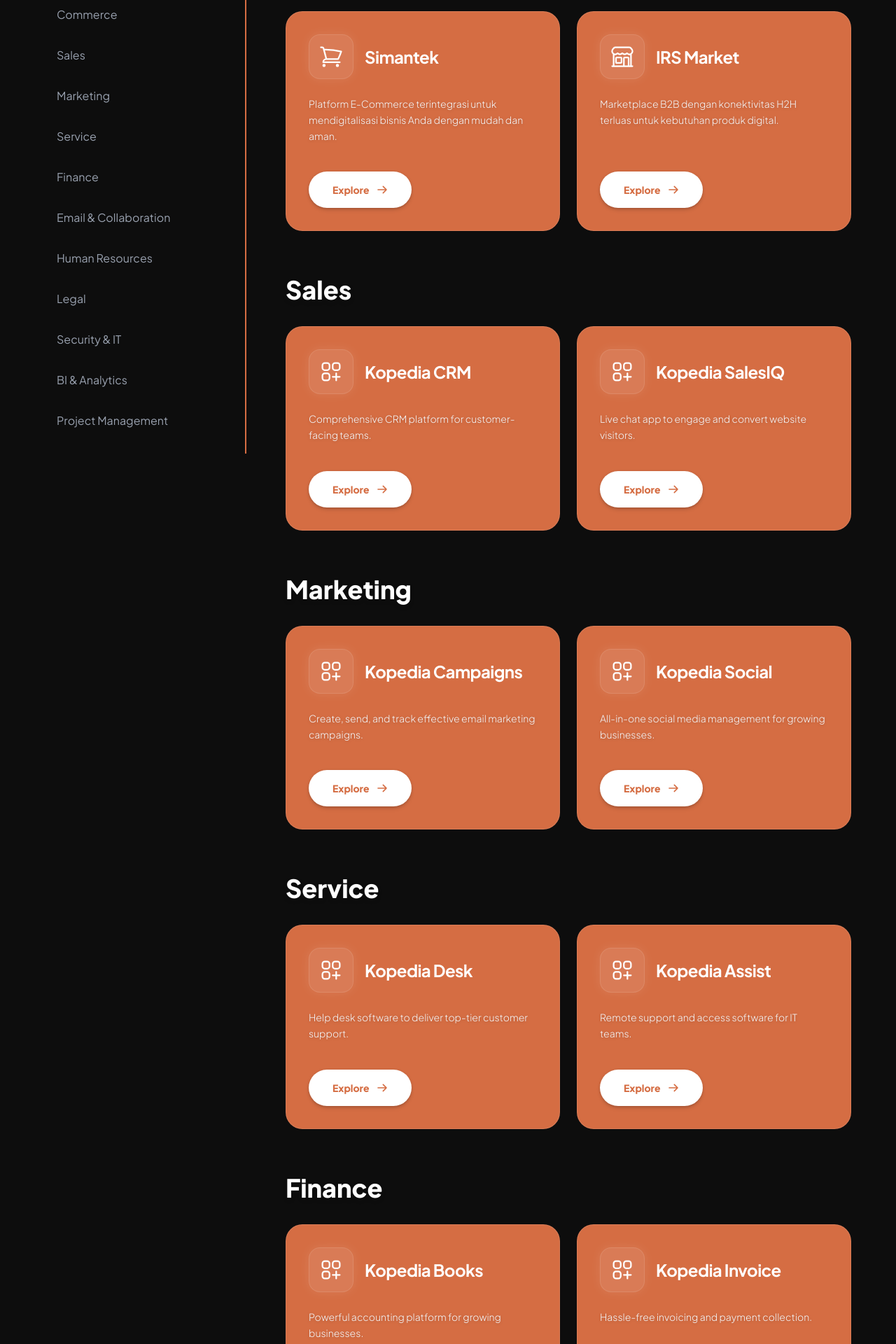
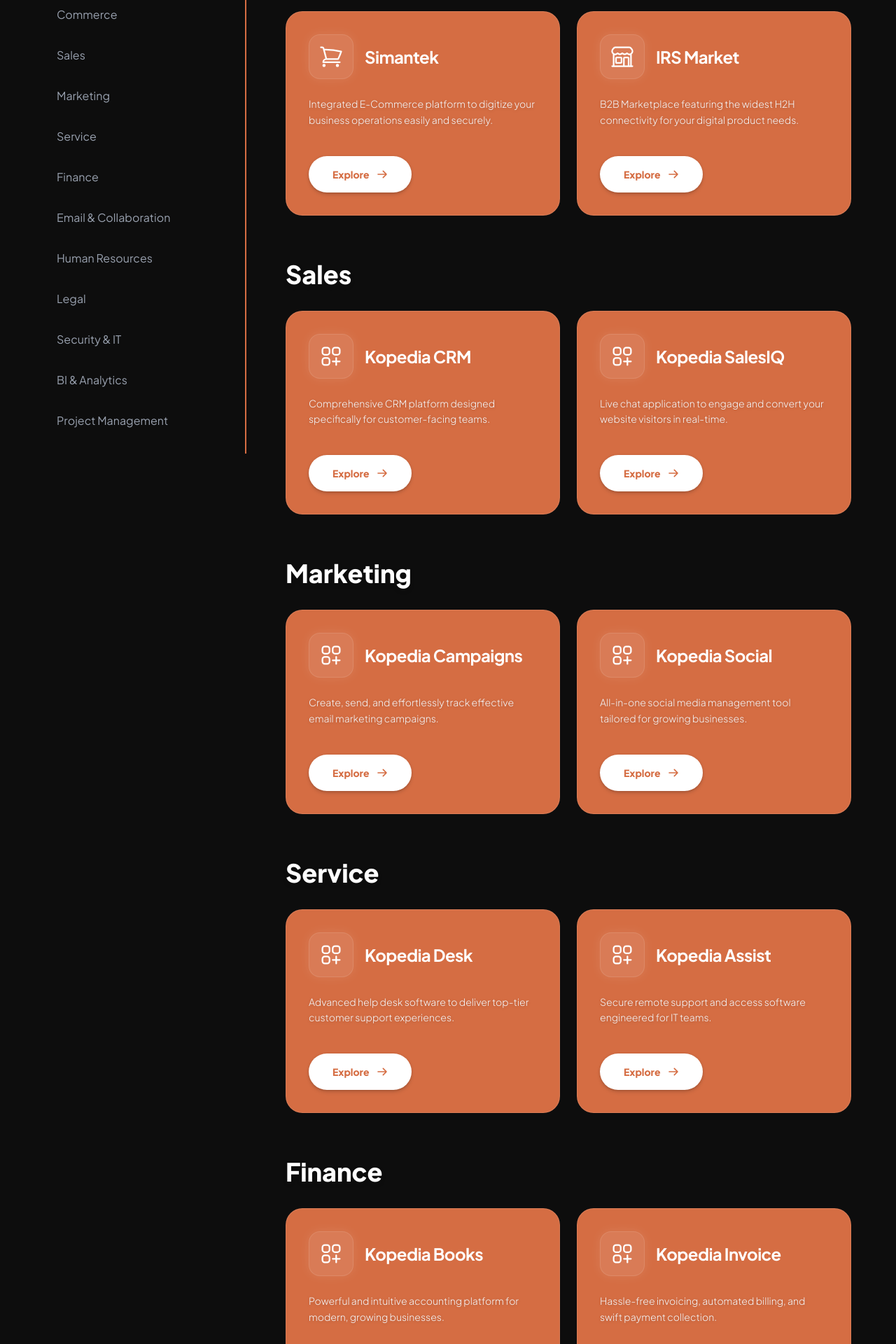
Before and after one commit to fajaravianto/kopedia-landing-page, an Angular app: page /products in a window 1280 px wide. Shown: the part 600-2520 px from the top of the page at 70% size. Built offline with nearby package versions, Linux system fonts and the light colour scheme.

Commit message:
Update : Change products description language to english.

```diff
--- a/src/app/products/products.ts
+++ b/src/app/products/products.ts
@@ -1,4 +1,4 @@
-import { Component,HostListener } from '@angular/core';
+import { Component, HostListener } from '@angular/core';
 import { CommonModule } from '@angular/common';
 import { Router } from '@angular/router';
 import { NavbarComponent } from '../components/navbar/navbar';
@@ -12,14 +12,14 @@
 })
 export class ProductsComponent {
 
-  // Tambahkan variabel ini untuk mengatur status dropdown di HP
   isMobileCategoryOpen = false;
-
   activeCategoryName = 'CATEGORIES';
 
   constructor(private router: Router) {}
 
-  // Struktur Data Lengkap (Real + Dummy ala Zoho)
+  // ==============================================================
+  // Struktur Data Lengkap (100% English Version)
+  // ==============================================================
   productCategories = [
     {
       id: 'commerce',
@@ -27,12 +27,12 @@
       products: [
         {
           name: 'Simantek',
-          description: 'Platform E-Commerce terintegrasi untuk mendigitalisasi bisnis Anda dengan mudah dan aman.',
+          description: 'Integrated E-Commerce platform to digitize your business operations easily and securely.',
           url: 'https://simantek.id/'
         },
         {
           name: 'IRS Market',
-          description: 'Marketplace B2B dengan konektivitas H2H terluas untuk kebutuhan produk digital.',
+          description: 'B2B Marketplace featuring the widest H2H connectivity for your digital product needs.',
           url: 'https://irsmarket.com/'
         }
       ]
@@ -41,78 +41,78 @@
       id: 'sales',
       name: 'Sales',
       products: [
-        { name: 'Kopedia CRM', description: 'Comprehensive CRM platform for customer-facing teams.', url: '#' },
-        { name: 'Kopedia SalesIQ', description: 'Live chat app to engage and convert website visitors.', url: '#' }
+        { name: 'Kopedia CRM', description: 'Comprehensive CRM platform designed specifically for customer-facing teams.', url: '#' },
+        { name: 'Kopedia SalesIQ', description: 'Live chat application to engage and convert your website visitors in real-time.', url: '#' }
       ]
     },
     {
       id: 'marketing',
       name: 'Marketing',
       products: [
-        { name: 'Kopedia Campaigns', description: 'Create, send, and track effective email marketing campaigns.', url: '#' },
-        { name: 'Kopedia Social', description: 'All-in-one social media management for growing businesses.', url: '#' }
+        { name: 'Kopedia Campaigns', description: 'Create, send, and effortlessly track effective email marketing campaigns.', url: '#' },
+        { name: 'Kopedia Social', description: 'All-in-one social media management tool tailored for growing businesses.', url: '#' }
       ]
     },
     {
       id: 'service',
       name: 'Service',
       products: [
-        { name: 'Kopedia Desk', description: 'Help desk software to deliver top-tier customer support.', url: '#' },
-        { name: 'Kopedia Assist', description: 'Remote support and access software for IT teams.', url: '#' }
+        { name: 'Kopedia Desk', description: 'Advanced help desk software to deliver top-tier customer support experiences.', url: '#' },
+        { name: 'Kopedia Assist', description: 'Secure remote support and access software engineered for IT teams.', url: '#' }
       ]
     },
     {
       id: 'finance',
       name: 'Finance',
       products: [
-        { name: 'Kopedia Books', description: 'Powerful accounting platform for growing businesses.', url: '#' },
-        { name: 'Kopedia Invoice', description: 'Hassle-free invoicing and payment collection.', url: '#' }
+        { name: 'Kopedia Books', description: 'Powerful and intuitive accounting platform for modern, growing businesses.', url: '#' },
+        { name: 'Kopedia Invoice', description: 'Hassle-free invoicing, automated billing, and swift payment collection.', url: '#' }
       ]
     },
     {
       id: 'collaboration',
       name: 'Email & Collaboration',
       products: [
-        { name: 'Kopedia Mail', description: 'Secure, ad-free business email service for teams.', url: '#' },
-        { name: 'Kopedia WorkDrive', description: 'Online file management for teams to work together.', url: '#' }
+        { name: 'Kopedia Mail', description: 'Highly secure, ad-free business email service designed for professional teams.', url: '#' },
+        { name: 'Kopedia WorkDrive', description: 'Cloud-based file management system enabling seamless team collaboration.', url: '#' }
       ]
     },
     {
       id: 'hr',
       name: 'Human Resources',
       products: [
-        { name: 'Kopedia People', description: 'Organize, automate, and simplify your HR processes.', url: '#' },
-        { name: 'Kopedia Recruit', description: 'Applicant tracking system to hire the right talent.', url: '#' }
+        { name: 'Kopedia People', description: 'Organize, automate, and simplify all your complex HR processes from one dashboard.', url: '#' },
+        { name: 'Kopedia Recruit', description: 'Intelligent applicant tracking system to help you source and hire the right talent.', url: '#' }
       ]
     },
     {
       id: 'legal',
       name: 'Legal',
       products: [
-        { name: 'Kopedia Contracts', description: 'Comprehensive contract lifecycle management software.', url: '#' }
+        { name: 'Kopedia Contracts', description: 'Comprehensive contract lifecycle management software for legal compliance.', url: '#' }
       ]
     },
     {
       id: 'security',
       name: 'Security & IT',
       products: [
-        { name: 'Kopedia Vault', description: 'Secure password manager for teams and enterprises.', url: '#' },
-        { name: 'Kopedia MDM', description: 'Mobile Device Management for modern workplaces.', url: '#' }
+        { name: 'Kopedia Vault', description: 'Enterprise-grade secure password manager for remote teams and organizations.', url: '#' },
+        { name: 'Kopedia MDM', description: 'Robust Mobile Device Management solutions for modern and hybrid workplaces.', url: '#' }
       ]
     },
     {
       id: 'analytics',
       name: 'BI & Analytics',
       products: [
-        { name: 'Kopedia Analytics', description: 'Modern self-service BI and data analytics platform.', url: '#' }
+        { name: 'Kopedia Analytics', description: 'Modern self-service Business Intelligence and interactive data analytics platform.', url: '#' }
       ]
     },
     {
       id: 'projects',
       name: 'Project Management',
       products: [
-        { name: 'Kopedia Projects', description: 'Plan, track, and collaborate on projects effectively.', url: '#' },
-        { name: 'Kopedia Sprints', description: 'Agile project management for software development teams.', url: '#' }
+        { name: 'Kopedia Projects', description: 'Plan, track, and collaborate on complex projects efficiently and on schedule.', url: '#' },
+        { name: 'Kopedia Sprints', description: 'Agile project management ecosystem built specifically for software development teams.', url: '#' }
       ]
     },
     {
@@ -121,17 +121,17 @@
       products: [
         {
           name: 'SoftwarePulsa IRSX',
-          description: 'Software manajemen server pulsa dan PPOB paling andal dengan uptime 99.9%.',
+          description: 'The most reliable credit server and PPOB management software ensuring 99.9% uptime.',
           url: 'https://softwarepulsairsx.com/'
         },
-        { name: 'Kopedia Creator', description: 'Low-code platform to build custom business applications.', url: '#' }
+        { name: 'Kopedia Creator', description: 'Intuitive low-code platform empowering you to build custom business applications.', url: '#' }
       ]
     },
     {
       id: 'iot',
       name: 'IoT',
       products: [
-        { name: 'Kopedia IoT Hub', description: 'Connect, manage, and scale your IoT devices securely.', url: '#' }
+        { name: 'Kopedia IoT Hub', description: 'Connect, manage, and scale your IoT devices securely across the global network.', url: '#' }
       ]
     }
   ];
@@ -141,9 +141,7 @@
   }
 
   scrollToCategory(id: string) {
-
     this.isMobileCategoryOpen = false;
-
     const element = document.getElementById(id);
     if (element) {
       const y = element.getBoundingClientRect().top + window.scrollY - 120;
@@ -165,20 +163,18 @@
   @HostListener('window:scroll', [])
   onWindowScroll() {
     let currentActive = 'CATEGORIES';
-    const scrollOffset = 250; // Jarak deteksi dari atas layar
+    const scrollOffset = 250;
 
     for (const cat of this.productCategories) {
       const element = document.getElementById(cat.id);
       if (element) {
         const rect = element.getBoundingClientRect();
-        // Cek jika bagian atas dan bawah elemen ini sedang melintas di area pandang layar
         if (rect.top <= scrollOffset && rect.bottom >= scrollOffset) {
           currentActive = cat.name;
-          break; // Hentikan pencarian jika sudah ketemu
+          break;
         }
       }
     }
-    // Update teks dropdown secara real-time
     this.activeCategoryName = currentActive;
   }
 }
```
